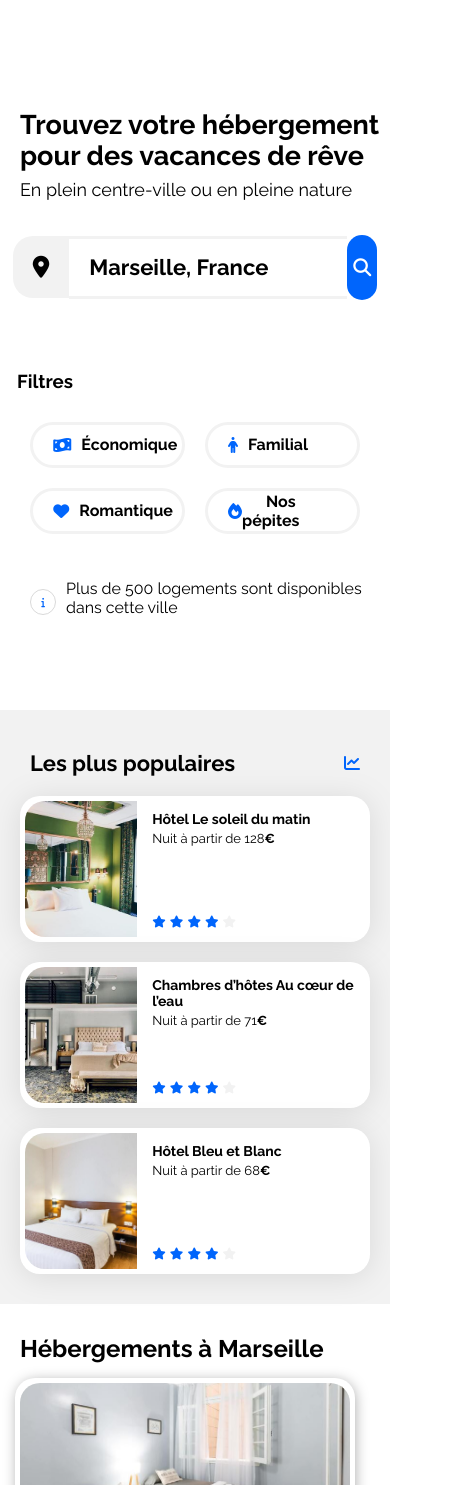
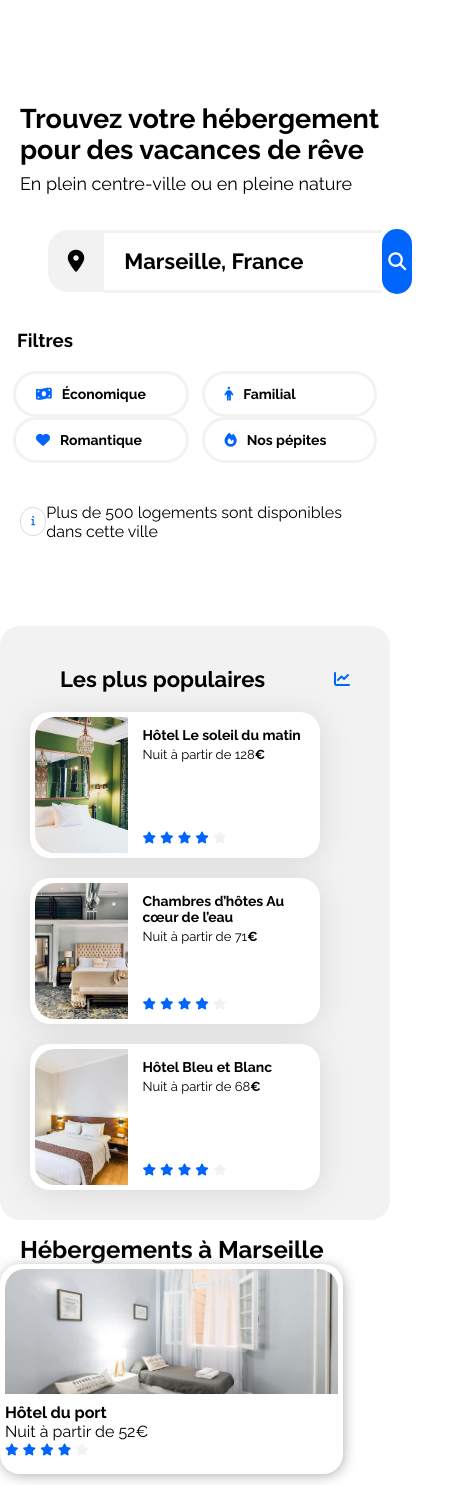
Before and after one commit to Leobelias/OpenclassroomsProject, a plain HTML site: page index.html in a window 390 px wide. Shown: the part 115-1600 px from the top of the page, 460 px wide, since content can reach past the window. Drawn offline with Linux system fonts and the light colour scheme.

Commit message:
correction bug

```diff
--- a/css/style.css
+++ b/css/style.css
@@ -4,7 +4,7 @@
     font-family: 'Raleway', sans-serif;
 }
 
-html, body {
+html{
     overflow-x: hidden;
 }
 
@@ -60,7 +60,8 @@
     align-items: center;
     justify-content: center;
     border-radius: 20px;
-    margin-bottom: 35px;
+    margin-bottom: 35px 0px;
+    width: 100%;
 }
 
 .recherche-button i.fa-solid.fa-location-dot{
@@ -110,7 +111,7 @@
     align-items: center;
     background-color: white;
     border: 3px solid #F2F2F2;
-    font-size: 16px;
+    font-size: 14px;
     font-weight: 700;
     border-radius: 30px;
     height: 40px;
@@ -119,7 +120,7 @@
 }
 
 .filtres button:hover{
-    background-color: lightblue;
+    background-color: #DEEBFF;
 }
 
 .filtres button i {
@@ -586,14 +587,15 @@
     .btnContainer{
         display: flex;
         flex-wrap:wrap;
-        justify-content: center;
+        justify-content: space-evenly;
+        margin-bottom: 5px;
+        font-size: 14px;
     }
 
     .btnContainer button{
         display: flex;
-        width: 33% ;
-        padding-right: 33%;
-
+        width: 45% ;
+        margin: 0px;
     }
 
     .infos{
@@ -604,21 +606,20 @@
         padding-left: 20px;
         padding-right: 20px;
         font-size: 16px;
+        align-items: center;
     }
 
     .infos i.fa-solid.fa-info{
-        width: 24;
-        height: 24;
+        height: 13px;
+        width: 13px;
         border-width: 1px;
-        margin: 10px;
         padding: 7px
     }
 
-    .hebergements-and-populaires section{
+     .hebergements-and-populaires .hebergements{
         display: flex;
-        border-radius: 0px 0px 0px 0px;;
-        padding-right: 20px;
-        padding-left: 0px;
+        border-radius: 0px 0px 0px 0px;
+        padding: 15px 0px;
     }
 
     .hebergements-and-populaires{
@@ -638,29 +639,33 @@
     }
 
     .populaires-cards{
+        display: flex;
         flex-direction: column;
-        padding-left: 20px;
     }
 
     .populaires-cards a{
-        width: 100%;
+        width: 88%;
     }
+
 
     .hebergements{
         background-color:white;
         padding: 0px;
     }
 
-    .hebergement-marseille{
+    .hebergements-and-populaires .hebergements .hebergement-marseille{
         flex-direction: column;
-        padding: 15px;
+        width: 88%;
+        display: flex;
     }
 
     .hebergements h2{
+        display: flex;
         padding-left:20px;
         margin-bottom:0px ;
     }
     .marseille{
+        display: flex;
         width: 100%;
         box-shadow: 1px 2px 14px -1px rgba(168,168,168,1)
     }
@@ -672,21 +677,22 @@
 
     .activity{
         flex-direction: column;
+        width: 100%;
+        align-items: center;
     }
 
 
     .activitymarseille{
-        padding-right: 30px;
         margin: 0px;
     }
+
     .cardactivitemarseille{
         display: flex;
         border-radius: 20px;
         padding: 5px;
-        width: 100%;
+        width: 88%;
         flex-direction: row;
         height: 210px;
-        margin: 10px;
     }
 
     .cardactivitemarseille img{
@@ -694,7 +700,7 @@
         object-fit:cover;
         overflow: hidden;
         border-radius: 20px 20px 0 0;
-        height: 125px;
+        height: 137px;
         width: 100%;
     }
 
@@ -706,7 +712,7 @@
 .activitymarseille h3{
     padding:30px;
     padding-bottom: 15px;
-    font-size: 22px;
+    font-size: 16px;
 }
 
     footer{
--- a/index.html
+++ b/index.html
@@ -203,7 +203,7 @@
                                 <img src="./images/hebergements/aw-creative.jpg" alt="Image de la chambre d'hôtel montrant un lit">
                                 <div class="card-content">
                                     <div class="card-txt">
-                                        <h5 class="card-title">Chambres d’hôtes Au cœur de l’eau</h5>
+                                        <h3 class="card-title">Chambres d’hôtes Au cœur de l’eau</h3>
                                         <p class="card-subtitle">Nuit à partir de 71<span class="euro">€</span></p>
                                     </div>
                                     <div class="card-rating">
@@ -222,7 +222,7 @@
                                 <img src="./images/hebergements/febrian-zakaria2.jpg" alt="Image de la chambre d'hôtel montrant un lit">
                                 <div class="card-content">
                                     <div class="card-txt">
-                                        <h6 class="card-title">Hôtel Bleu et Blanc</h6>
+                                        <h3 class="card-title">Hôtel Bleu et Blanc</h3>
                                         <p class="card-subtitle">Nuit à partir de 68<span class="euro">€</span></p>
                                     </div>
                                     <div class="card-rating">
@@ -241,7 +241,7 @@
             </div>
 
          <section class="activitymarseille" id="activités">
-            <h3>Activités à Marseille</h3>
+            <h2>Activités à Marseille</h2>
             <div class="activity">
 
                 <article class="cardactivitemarseille">
```
